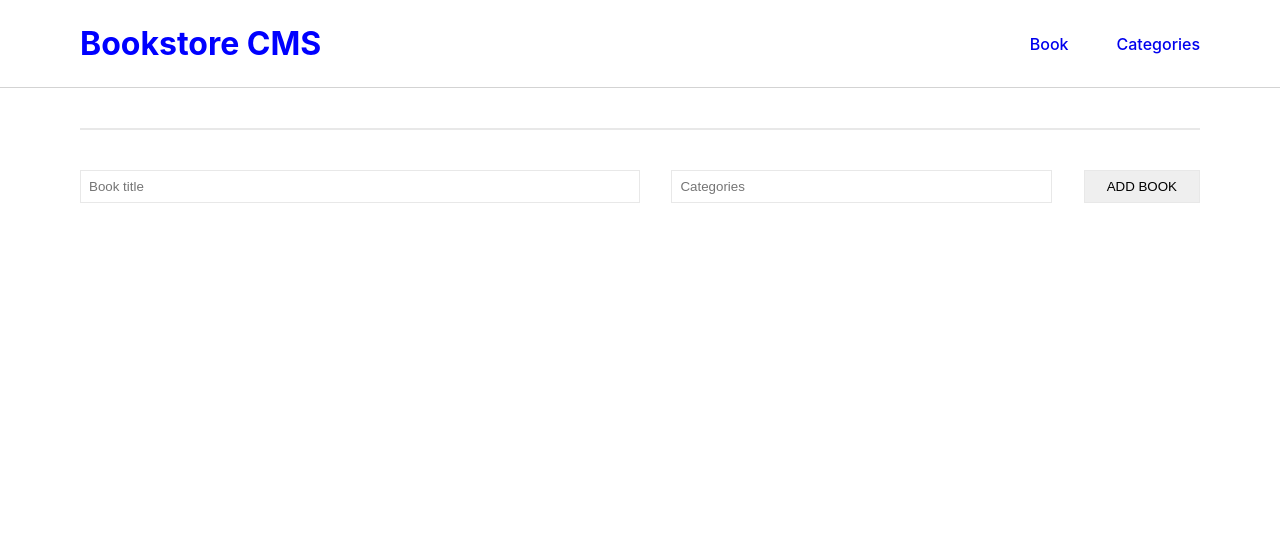
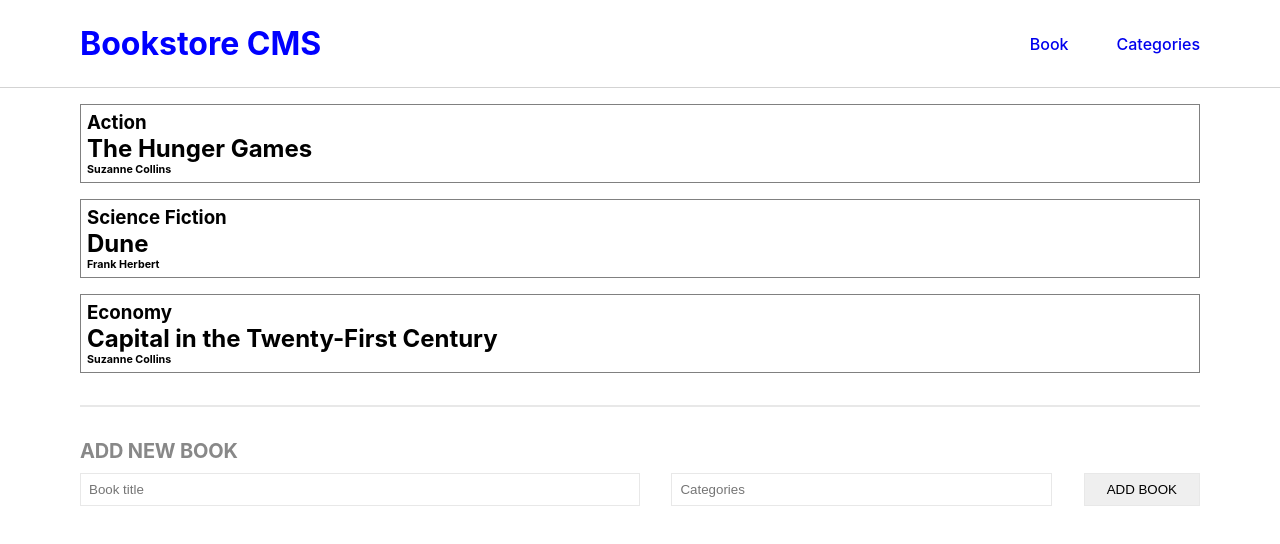
Before and after one commit to bronnie313/bookstore, a React (Create React App) app: page / in a window 1280 px wide. Shown: the top 544 px of the page. Built offline with nearby package versions, Linux system fonts and the light colour scheme.

Commit message:
add books and booklist components

```diff
--- a/package.json
+++ b/package.json
@@ -6,6 +6,7 @@
     "@testing-library/jest-dom": "^5.16.5",
     "@testing-library/react": "^13.4.0",
     "@testing-library/user-event": "^13.5.0",
+    "prop-types": "^15.8.1",
     "react": "^18.2.0",
     "react-dom": "^18.2.0",
     "react-router-dom": "^6.12.1",
--- /dev/null
+++ b/src/components/Books.js
@@ -0,0 +1,51 @@
+import React from 'react';
+import PropTypes from 'prop-types';
+import './styles/Books.css';
+
+const books = [
+  {
+    categories: 'Action',
+    title: 'The Hunger Games',
+    author: 'Suzanne Collins',
+    id: 1,
+  },
+  {
+    categories: 'Science Fiction',
+    title: 'Dune',
+    author: 'Frank Herbert',
+    id: 2,
+  },
+  {
+    categories: 'Economy',
+    title: 'Capital in the Twenty-First Century',
+    author: 'Suzanne Collins',
+    id: 3,
+  },
+];
+
+const BookList = () => (
+  <section className="booklist">
+    {books.map((book) => {
+      const { categories, title, author } = book;
+      return <Book categories={categories} title={title} author={author} key={book.id} />;
+    })}
+  </section>
+);
+const Book = (props) => {
+  const { categories, title, author } = props;
+  return (
+    <article className="book">
+      <h3>{categories}</h3>
+      <h2>{title}</h2>
+      <h6>{author}</h6>
+    </article>
+  );
+};
+
+Book.propTypes = {
+  categories: PropTypes.string.isRequired,
+  title: PropTypes.string.isRequired,
+  author: PropTypes.string.isRequired,
+};
+
+export default BookList;
--- a/src/components/Form.js
+++ b/src/components/Form.js
@@ -2,6 +2,7 @@ import './styles/Form.css';
 
 const Form = () => (
   <div>
+    <div className="form_title">ADD NEW BOOK</div>
     <form action="">
       <input type="text" className="book_title" placeholder="Book title" />
       <input type="text" className="category_entry" placeholder="Categories" />
--- a/src/components/Home.js
+++ b/src/components/Home.js
@@ -1,7 +1,9 @@
+import BookList from './Books';
 import Form from './Form';
 
 const Home = () => (
   <div className="home">
+    <BookList />
     <hr />
     <Form />
   </div>
--- /dev/null
+++ b/src/components/styles/Books.css
@@ -0,0 +1,5 @@
+.book {
+  border: 1px solid gray;
+  margin: 1em 5rem;
+  padding: 6px;
+}
--- a/src/components/styles/Form.css
+++ b/src/components/styles/Form.css
@@ -1,5 +1,5 @@
 hr {
-  margin: 2.5em 5em;
+  margin: 2em 5em;
   border: solid 1px #e8e8e8;
 }
 
@@ -27,3 +27,14 @@ button {
   padding: 0 22px;
   border: 1px solid #e8e8e8;
 }
+
+.form_title {
+  font-size: 1.25rem;
+  font-weight: bold;
+  font-stretch: normal;
+  font-style: normal;
+  line-height: normal;
+  letter-spacing: -0.18px;
+  color: #888;
+  margin: 0 4em 0.5em;
+}
```
Also changed, not shown: 1 other file (tests, documents, lock files or other folders).
